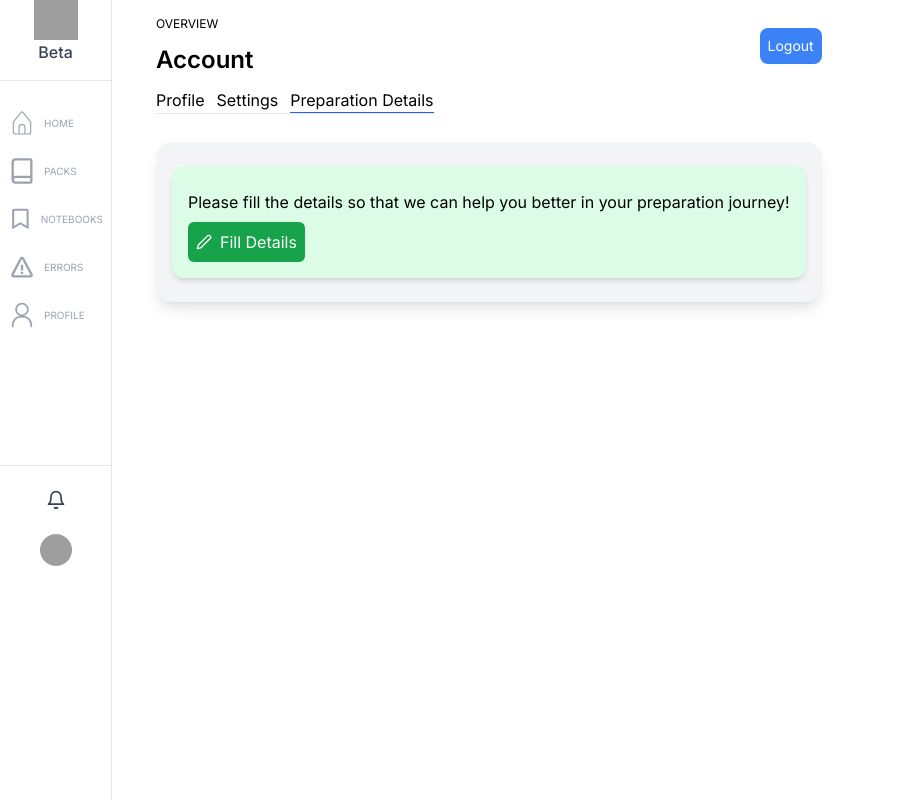
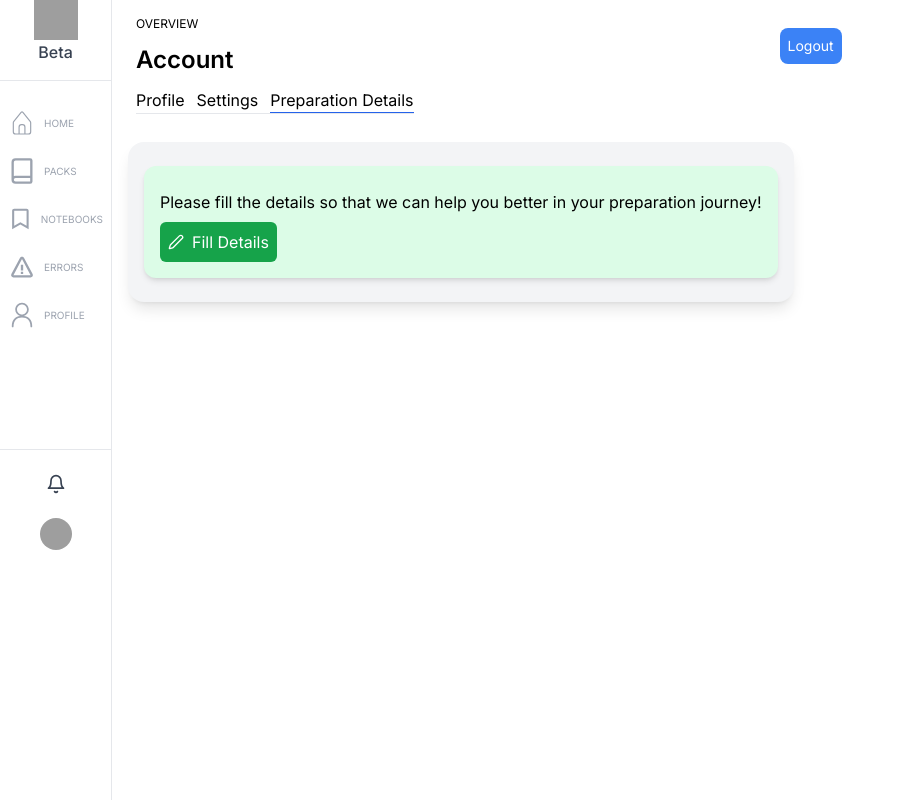
Before and after one commit to RohithStalin/quizrr-next, a Next.js app: page /profile/preparation in a window 1280 px wide. Shown: the whole page, without its empty margins (0-905 px from the left). Built offline with nearby package versions, Linux system fonts and the light colour scheme; grey boxes are pictures that could not be loaded.

Commit message:
added some stylings

```diff
--- a/src/app/home/page.jsx
+++ b/src/app/home/page.jsx
@@ -4,7 +4,7 @@ import { LuFileText } from "react-icons/lu";
 
 const Page = () => {
   return (
-    <div className=" m-7 ">
+    <div className=" ml-10 ">
       <h1 className="font-medium text-blue-500 text-2xl mb-1">
         Good Evening, G Pritiranjan!
       </h1>
--- a/src/app/layout.js
+++ b/src/app/layout.js
@@ -15,7 +15,7 @@ export default function RootLayout({ children }) {
       <body className={inter.className}>
         <div className="flex">
           <Navbar />
-          <div className="ml-20 md:ml-32 w-full">{children}</div>
+          <div className="ml-20 md:ml-20 w-full">{children}</div>
         </div>
       </body>
     </html>
--- a/src/app/profile/page.jsx
+++ b/src/app/profile/page.jsx
@@ -2,7 +2,7 @@ import React from "react";
 
 const Page = () => {
   return (
-    <div className="mx-7">
+    <div className="mx-12">
       <div className="w-[150%] h-auto border-red-700 border-spacing-4 shadow-md rounded-md">
         <div className="flex justify-between items-center p-2 py-4 border-b">
           <div className=" flex justify-start items-center gap-2 p-2 w-[15%]">
--- a/src/app/profile/preparation/page.jsx
+++ b/src/app/profile/preparation/page.jsx
@@ -3,7 +3,7 @@ import { LuPen } from "react-icons/lu";
 
 const pageprep = () => {
   return (
-    <div className="max-w-3xl  bg-gray-100 rounded-2xl shadow-lg overflow-hidden p-4 mx-7">
+    <div className="max-w-3xl  bg-gray-100 rounded-2xl shadow-lg overflow-hidden p-4 mx-12">
       <div className="max-w-md mx-auto  rounded-xl shadow-md overflow-hidden md:max-w-2xl m-2 p-4 bg-green-100">
         <h2 className="my-2">
           Please fill the details so that we can help you better in your
--- a/src/app/profile/settings/page.jsx
+++ b/src/app/profile/settings/page.jsx
@@ -3,7 +3,7 @@ import Toggle from "../../../components/Toggle.jsx";
 
 const page = () => {
   return (
-    <div className="w-[70vw] mx-7 bg-gray-100 rounded-2xl shadow-lg overflow-hidden p-6">
+    <div className="w-[70vw] mx-12 bg-gray-100 rounded-2xl shadow-lg overflow-hidden p-6">
       <div className="flex justify-between mb-5 ">
         <h2 className="flex flex-col text-lg font-semibold">
           Dark Mode{" "}
--- a/src/components/Navbar.jsx
+++ b/src/components/Navbar.jsx
@@ -26,7 +26,7 @@ const Navbar = () => {
 
   return (
     <div className="bg-white flex flex-col items-start md:w-28 w-20 border-r border-gray-200 h-full fixed">
-      <div className="flex flex-col items-center border-b border-gray-200 pb-4 w-full">
+      <div className="flex flex-col items-center border-b border-gray-200 pb-4 w-full ">
         <Link
           href="/home"
           onClick={() => handleClick("/home")}
@@ -85,7 +85,7 @@ const Navbar = () => {
             </li>
           ))}
         </ul>
-        <ul className="flex flex-col items-center mt-32 space-y-4 pt-4 border-t border-gray-200">
+        <ul className="flex flex-col items-center mt-28 space-y-4 pt-4 border-t border-gray-200">
           <li className="p-2">
             <LuBell className="h-5 w-5 text-gray-700 " />
           </li>
--- a/src/components/TopNav.jsx
+++ b/src/components/TopNav.jsx
@@ -16,7 +16,7 @@ const TopNav = () => {
   };
 
   return (
-    <div className="flex w-full  justify-between">
+    <div className="flex w-full  justify-between mx-7">
       <div className="flex justify-between items-center mx-7 mt-4">
         <div className="flex flex-col gap-3 mb-7 border-b">
           <span className="text-xs">OVERVIEW</span>
```
